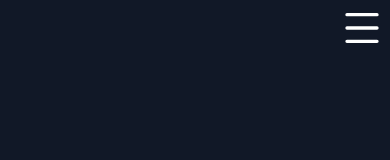
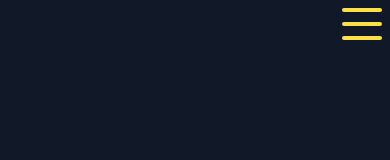
Before and after one commit to victorrmc/portfolio, a React (Vite) app: page / in a window 390 px wide. Shown: the top 160 px of the page. Built offline with nearby package versions, Linux system fonts and the light colour scheme; what tailwindcss-animated would draw is missing.

Commit message:
Arreglando el menu hamburguesa

```diff
--- a/src/App.css
+++ b/src/App.css
@@ -1,28 +1,53 @@
-body{
+body {
   @apply bg-gray-900
 }
+
+.botonHamburguesa {
+  @apply flex flex-col border-0 bg-transparent gap-2.5;
+}
+
+.botonHamburguesa>div {
+  @apply bg-yellow-300 h-1 w-full rounded transition-all origin-left;
+}
+
+.botonHamburguesa.open>div:first-child {
+  transform: rotate(45deg);
+}
+
+.botonHamburguesa.open>div:nth-child(2) {
+  opacity: 0;
+}
+
+.botonHamburguesa.open>div:last-child {
+  transform: rotate(-45deg);
+}
+
 body::-webkit-scrollbar {
   width: 4px;
   background-color: black;
 }
 
 body::-webkit-scrollbar-thumb {
-   background-color: rgb(253 224 71); ;
+  background-color: rgb(253 224 71);
+  ;
   border-radius: 15px;
 }
-*{
+
+* {
   margin: 0px;
   padding: 0px;
   box-sizing: border-box;
 }
-html{
+
+html {
   @apply scroll-smooth
 }
-.text-balance{
+
+.text-balance {
   text-wrap: balance;
 }
 
-.jello-horizontal :hover{
+.jello-horizontal :hover {
   -webkit-animation: jello-horizontal 0.9s both;
   animation: jello-horizontal 0.9s both;
 }
@@ -36,7 +61,7 @@ html{
   animation-timing-function: ease-in-out;
 }
 
-.pulse :hover{
+.pulse :hover {
   -webkit-animation-name: pulse;
   animation-name: pulse;
 }
@@ -53,7 +78,7 @@ html{
   view-timeline-axis: block;
   animation-timeline: --card;
   animation-name: show;
-  animation-range: entry 25% cover 45% ;
+  animation-range: entry 25% cover 45%;
   animation-fill-mode: both;
 }
 
@@ -108,26 +133,32 @@ html{
     -webkit-transform: scale3d(1, 1, 1);
     transform: scale3d(1, 1, 1);
   }
+
   30% {
     -webkit-transform: scale3d(1.25, 0.75, 1);
     transform: scale3d(1.25, 0.75, 1);
   }
+
   40% {
     -webkit-transform: scale3d(0.75, 1.25, 1);
     transform: scale3d(0.75, 1.25, 1);
   }
+
   50% {
     -webkit-transform: scale3d(1.15, 0.85, 1);
     transform: scale3d(1.15, 0.85, 1);
   }
+
   65% {
     -webkit-transform: scale3d(0.95, 1.05, 1);
     transform: scale3d(0.95, 1.05, 1);
   }
+
   75% {
     -webkit-transform: scale3d(1.05, 0.95, 1);
     transform: scale3d(1.05, 0.95, 1);
   }
+
   100% {
     -webkit-transform: scale3d(1, 1, 1);
     transform: scale3d(1, 1, 1);
@@ -135,11 +166,12 @@ html{
 }
 
 
-@keyframes show{
+@keyframes show {
   from {
     opacity: 0;
     scale: 25%;
   }
+
   to {
     opacity: 1;
     scale: 100%;
--- a/src/components/CardProyecto.jsx
+++ b/src/components/CardProyecto.jsx
@@ -19,11 +19,11 @@ export function CardProyecto({
         />
 
         <div className="absolute hidden space-x-3 group-hover:flex  ">
-          <a className="jello-horizontal " href={enlaceGithub} target="_blank">
+          <a className="jello-horizontal " href={enlaceGithub} target="_blank" rel="noreferrer noopener">
             Código
             <img className="w-10 ml-2" src="Github.svg" alt="Github logo" />
           </a>
-          <a href={enlaceWeb} target="_blank">
+          <a href={enlaceWeb} target="_blank" rel="noreferrer noopener">
             Página
             <img
               loading="lazy"
--- a/src/components/Contactame.jsx
+++ b/src/components/Contactame.jsx
@@ -15,7 +15,7 @@ export function Contactame() {
           <a
             className="flex flex-1 flex-col items-center justify-center  rounded-full"
             href="https://github.com/victorrmc"
-            target="_blank"
+            target="_blank" rel="noreferrer noopener"
           >
             <p className="text-white te">Código</p>
             <div className="jello-horizontal ">
@@ -30,7 +30,7 @@ export function Contactame() {
           <a
             className=" flex flex-1 flex-col items-center justify-center "
             href="https://www.linkedin.com/in/v%C3%ADctor-marrero-carrillo-8b25a2234/"
-            target="_blank"
+            target="_blank" rel="noreferrer noopener"
           >
             <p className="text-white">LinkedIn</p>
             <img
@@ -43,7 +43,7 @@ export function Contactame() {
           <a
             className=" flex-1 p-1 flex flex-col items-center justify-center "
             href="mailto:victortenemc@gmail.com"
-            target="_blank"
+            target="_blank" rel="noreferrer noopener"
           >
             <p className="text-white">Gmail</p>
             <div className="heartBeat">
@@ -60,7 +60,7 @@ export function Contactame() {
             className=" flex-1 flex flex-col items-center justify-center"
             href="/CV/CV-VictorMarreroCarrillo.pdf"
             title="Curriculum Vitae"
-            target="_blank"
+            target="_blank" rel="noreferrer noopener"
           >
             <p className="text-white ">Currículum Vitae</p>
             <p className="w-14 h-14  rounded-lg animated heartBeat bg-yellow-300 flex align-middle justify-center flex-col   mt-1  hover:bg-black hover:text-yellow-300 text-black text-2xl">
--- a/src/components/Header.jsx
+++ b/src/components/Header.jsx
@@ -10,10 +10,13 @@ export function Header() {
   return (
     <header className="fixed top-0 z-10">
 
-      <nav className=" w-screen justify-items-end">
-        <button onClick={handleToggleMenu} className={ showMenu ?  'hidden' : 'lg:hidden m-2 w-10 float-right '}><img className="w-16" src="MenuHamburguesa.svg" alt="" /></button>
+      <nav className="w-screen flex flex-col items-end  ">
+        <button onClick={handleToggleMenu} className={ showMenu ? 'lg:hidden m-2 w-10 float-right botonHamburguesa open ' : 'lg:hidden m-2 w-10  float-right botonHamburguesa'}>
+          <div className=''></div>
+          <div></div>
+          <div></div>
+        </button>
         <ul className={ showMenu ? 'flex flex-col float-right rounded-l-3xl w-min text-center list-none p-5 backdrop-opacity-10  backdrop-invert bg-black/30 text-white ' : 'hidden lg:flex lg:flex-row lg:justify-end lg:w-full  text-center list-none p-5 lg:space-x-5 lg:text-center backdrop-opacity-10  backdrop-invert pr-8 bg-black/30 text-white ' }>
-        <button onClick={handleToggleMenu} className=" lg:hidden flex justify-center"><img className="w-10 " src="MenuCerrar.svg" alt="" /></button>
           <a href="#">
             <li className="py-2 lg:p-2 rounded w-full  hover:bg-fuchsia-100  hover:text-gray-900">
               Inicio
--- a/src/components/Inicio.jsx
+++ b/src/components/Inicio.jsx
@@ -21,7 +21,7 @@ export function Inicio() {
             <a
               className="ml-1 rounded-full jello-horizontal  "
               href="https://github.com/victorrmc"
-              target="_blank"
+              target="_blank" rel="noreferrer noopener"
             >
               <img
                 className="w-10 fill-black"
@@ -33,7 +33,7 @@ export function Inicio() {
             <a
               className=" rounded-full  hover:bg-white transition-all hover:drop-shadow-[0px_0px_8px_rgba(255,255,255,0.35)] "
               href="https://www.linkedin.com/in/v%C3%ADctor-marrero-carrillo-8b25a2234/"
-              target="_blank"
+              target="_blank" rel="noreferrer noopener"
             >
               <img
                 className="w-10"
```
Lines whose indentation alone changed are shown as unchanged.
